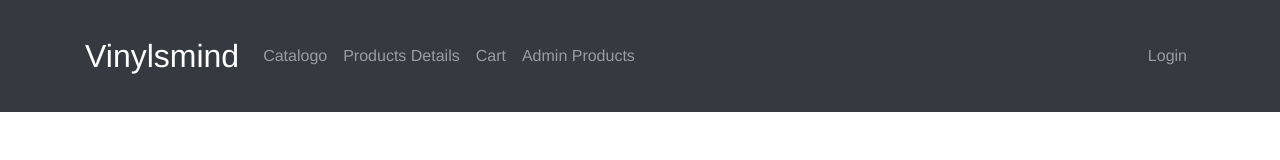
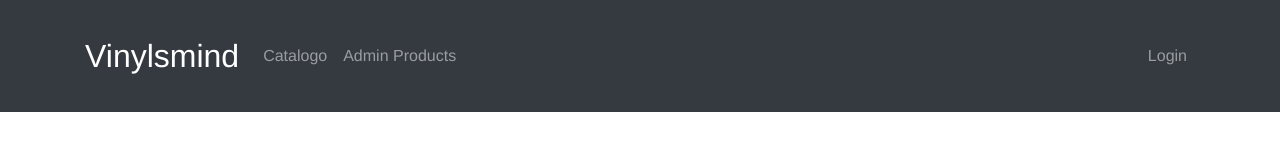
Before and after one commit to danieltadres2021/django-vue-shop, a Vue app in the folder frontend/: page /products in a window 1280 px wide. Shown: the top 160 px of the page. Built offline with nearby package versions, Linux system fonts and the light colour scheme.

Commit message:
Added ProductRegistration page router to the nav

```diff
--- a/frontend/src/components/layout/TheHeader.vue
+++ b/frontend/src/components/layout/TheHeader.vue
@@ -1,13 +1,20 @@
 <template>
+
   <nav class="navbar navbar-expand-md navbar-dark bg-dark">
     <div class="container d-flex align-items-center">
+
       <router-link to="/">
         <a class="navbar-brand pt-4 pb-4 font-xl-size">Vinylsmind</a>
       </router-link>
+
       <button class="navbar-toggler" data-toggle="collapse" data-target="#nav">
         <span class="navbar-toggler-icon"> </span>
       </button>
+
       <div class="collapse navbar-collapse" id="nav">
+
+        <!-- LEFT -->
+
         <ul class="navbar-nav mr-auto">
           <li class="nav-item">
             <router-link to="/products">
@@ -15,36 +22,30 @@
             </router-link>
            </li>
            <li class="nav-item">
-             <router-link to="/">
-               <a class="nav-link"> Products Details </a>
-             </router-link>
-           </li>
-           <li class="nav-item">
-             <router-link to="/">
-               <a class="nav-link"> Cart </a>
-             </router-link>
-           </li>
-           <li class="nav-item">
-             <router-link to="/">
+             <router-link to="/register">
                <a class="nav-link"> Admin Products </a>
              </router-link>
-           </li>
+            </li>
         </ul>
 
-        <ul class="navbar-nav ">
+        <!-- RIGHT -->
+
+        <ul class="navbar-nav">
           <li class="nav-item">
             <router-link to="/">
               <a class="nav-link"> Login </a>
             </router-link>
            </li>
         </ul>
+      </div>
 
-      </div>
     </div>
   </nav>
+
 </template>
 
 <style scoped>
+
 .font-xl-size {
   font-size: 2rem;
 }
@@ -52,4 +53,5 @@
 a {
   text-decoration: none;
 }
+
 </style>
--- a/frontend/src/pages/NotFound.vue
+++ b/frontend/src/pages/NotFound.vue
@@ -1,7 +1,5 @@
 <template>
-  <section>
-    <div class="container mt-5">
-      <h1>Not found</h1>
-    </div>
-  </section>
+  <base-card>
+    <h1>Not found</h1>
+  </base-card>
 </template>
```
